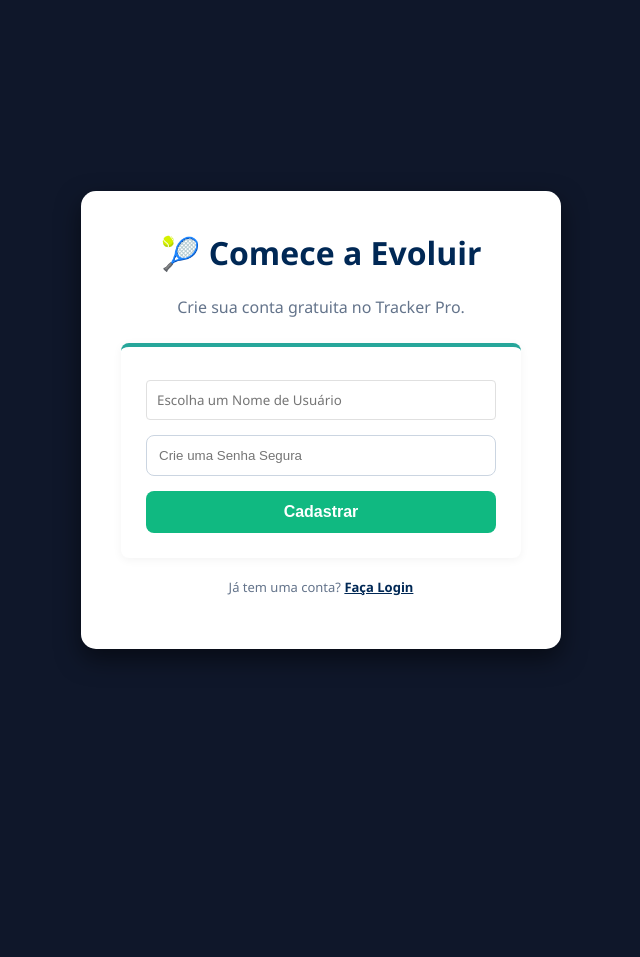
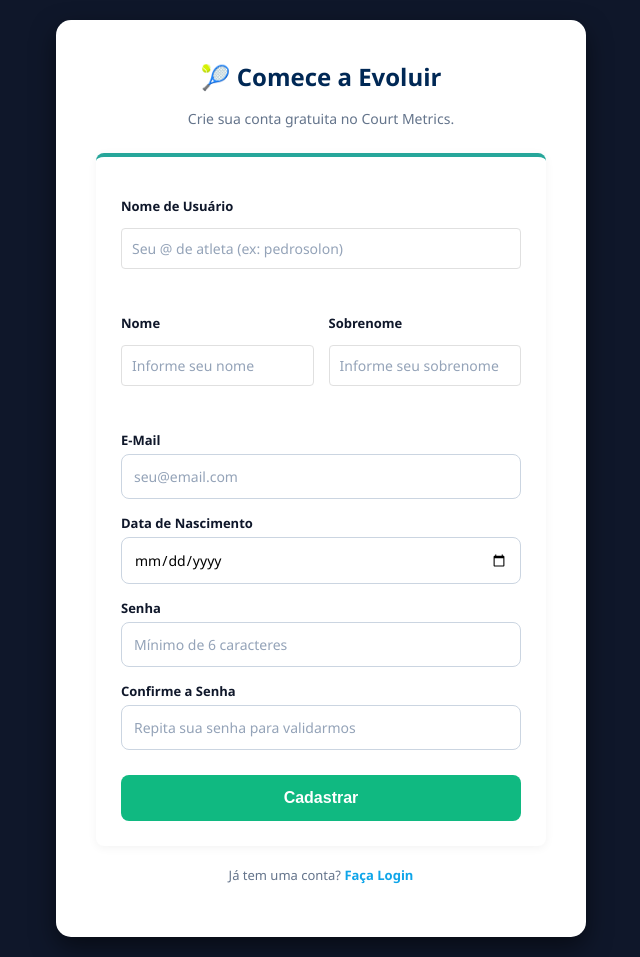
Before and after one commit to pedrosolonassis/court_metrics, a Flask app: page /register in a window 1280 px wide. Shown: the whole page, without its empty margins (319-959 px from the left). Before the commit the page ends 657 px from the top, so only its background shows below. Run offline with Flask 3, Linux system fonts and the light colour scheme.

Commit message:
feat: mudancas no cadastro

```diff
--- a/app.py
+++ b/app.py
@@ -13,12 +13,16 @@ def create_db():
     conn = sqlite3.connect("database.db")
     c = conn.cursor()
 
-    # 1. CRIA A TABELA DE USUÁRIOS
+    # 1. CRIA A TABELA DE USUÁRIOS (Atualizada com novos campos)
     c.execute("""
     CREATE TABLE IF NOT EXISTS users (
         id INTEGER PRIMARY KEY AUTOINCREMENT,
         username TEXT UNIQUE NOT NULL,
-        password TEXT NOT NULL
+        password TEXT NOT NULL,
+        first_name TEXT,
+        last_name TEXT,
+        email TEXT,
+        birth_date TEXT
     )
     """)
 
@@ -70,6 +74,14 @@ def create_db():
     except sqlite3.OperationalError:
         pass
 
+    # Migração silenciosa para os novos campos de usuário
+    novos_campos_usuario = ['first_name', 'last_name', 'email', 'birth_date']
+    for campo in novos_campos_usuario:
+        try:
+            c.execute(f"ALTER TABLE users ADD COLUMN {campo} TEXT")
+        except sqlite3.OperationalError:
+            pass
+
     conn.commit()
     conn.close()
 
@@ -89,20 +101,34 @@ def login_required(f):
 def register():
     if request.method == "POST":
         username = request.form["username"]
+        first_name = request.form["first_name"]
+        last_name = request.form["last_name"]
+        email = request.form["email"]
+        birth_date = request.form["birth_date"]
         password = request.form["password"]
+        confirm_password = request.form["confirm_password"]
+
+        # VALIDAÇÕES DE SENHA
+        if password != confirm_password:
+            return render_template("register.html", error="As senhas não coincidem.")
+        if len(password) < 6:
+            return render_template("register.html", error="A senha deve ter no mínimo 6 caracteres.")
 
         conn = sqlite3.connect("database.db")
         c = conn.cursor()
 
-        # Verifica se o usuário já existe
-        c.execute("SELECT * FROM users WHERE username = ?", (username,))
+        # Verifica se o usuário ou e-mail já existe
+        c.execute("SELECT * FROM users WHERE username = ? OR email = ?", (username, email))
         if c.fetchone():
             conn.close()
-            return render_template("register.html", error="Este nome de usuário já existe.")
+            return render_template("register.html", error="Este Nome de Usuário ou E-mail já está em uso.")
 
-        # Cria o usuário com senha criptografada
+        # Cria o usuário com senha criptografada e novos campos
         hashed_password = generate_password_hash(password)
-        c.execute("INSERT INTO users (username, password) VALUES (?, ?)", (username, hashed_password))
+        c.execute("""
+            INSERT INTO users (username, password, first_name, last_name, email, birth_date)
+            VALUES (?, ?, ?, ?, ?, ?)
+        """, (username, hashed_password, first_name, last_name, email, birth_date))
         new_user_id = c.lastrowid
 
         # MIGRAÇÃO INTELIGENTE: A primeira conta herda os jogos antigos que estavam sem dono
--- a/templates/register.html
+++ b/templates/register.html
@@ -2,34 +2,76 @@
 <html lang="pt-BR">
 <head>
     <meta charset="UTF-8">
+    <meta name="viewport" content="width=device-width, initial-scale=1.0">
     <title>Cadastro - Court Metrics</title>
     <link rel="stylesheet" href="{{ url_for('static', filename='style.css') }}">
     <style>
-        body { background: #0f172a; display: flex; align-items: center; justify-content: center; height: 100vh; margin: 0; font-family: 'Segoe UI', Tahoma, sans-serif; }
-        .auth-card { background: white; padding: 40px; border-radius: 15px; width: 100%; max-width: 400px; box-shadow: 0 10px 25px rgba(0,0,0,0.5); text-align: center; }
-        .auth-card h1 { color: #002855; margin-top: 0; }
-        .form-control { width: 100%; padding: 12px; border: 1px solid #cbd5e1; border-radius: 8px; margin-bottom: 15px; box-sizing: border-box; outline: none; }
-        .form-control:focus { border-color: #002855; }
-        .btn-auth { background: #10b981; color: white; width: 100%; padding: 12px; border: none; border-radius: 8px; font-weight: bold; font-size: 16px; cursor: pointer; transition: 0.2s; }
+        body { background: #0f172a; display: flex; align-items: center; justify-content: center; min-height: 100vh; margin: 0; font-family: 'Segoe UI', Tahoma, sans-serif; padding: 20px; box-sizing: border-box; }
+        .auth-card { background: white; padding: 40px; border-radius: 15px; width: 100%; max-width: 450px; box-shadow: 0 10px 25px rgba(0,0,0,0.5); text-align: center; }
+        .auth-card h1 { color: #002855; margin-top: 0; font-size: 24px; }
+
+        .form-group { text-align: left; margin-bottom: 15px; }
+        .form-label { display: block; font-size: 13px; font-weight: bold; color: #0f172a; margin-bottom: 5px; }
+        .form-control { width: 100%; padding: 12px; border: 1px solid #cbd5e1; border-radius: 8px; box-sizing: border-box; outline: none; font-family: inherit; font-size: 14px; transition: 0.2s; }
+        .form-control:focus { border-color: #0ea5e9; box-shadow: 0 0 0 3px rgba(14, 165, 233, 0.1); }
+        .form-control::placeholder { color: #94a3b8; }
+
+        .grid-2 { display: grid; grid-template-columns: 1fr 1fr; gap: 15px; }
+
+        .btn-auth { background: #10b981; color: white; width: 100%; padding: 14px; border: none; border-radius: 8px; font-weight: bold; font-size: 16px; cursor: pointer; transition: 0.2s; margin-top: 10px;}
         .btn-auth:hover { background: #059669; }
-        .error-msg { background: #fee2e2; color: #b91c1c; padding: 10px; border-radius: 8px; margin-bottom: 15px; font-size: 13px; font-weight: bold; }
+        .error-msg { background: #fee2e2; color: #b91c1c; padding: 12px; border-radius: 8px; margin-bottom: 20px; font-size: 13px; font-weight: bold; }
     </style>
 </head>
 <body>
     <div class="auth-card">
         <h1>🎾 Comece a Evoluir</h1>
-        <p style="color: #64748b; margin-bottom: 25px;">Crie sua conta gratuita no Tracker Pro.</p>
+        <p style="color: #64748b; margin-bottom: 25px; font-size: 14px;">Crie sua conta gratuita no Court Metrics.</p>
 
         {% if error %}
             <div class="error-msg">{{ error }}</div>
         {% endif %}
 
         <form method="POST">
-            <input type="text" name="username" class="form-control" placeholder="Escolha um Nome de Usuário" required>
-            <input type="password" name="password" class="form-control" placeholder="Crie uma Senha Segura" required>
+            <div class="form-group">
+                <label class="form-label">Nome de Usuário</label>
+                <input type="text" name="username" class="form-control" placeholder="Seu @ de atleta (ex: pedrosolon)" required>
+            </div>
+
+            <div class="grid-2">
+                <div class="form-group">
+                    <label class="form-label">Nome</label>
+                    <input type="text" name="first_name" class="form-control" placeholder="Informe seu nome" required>
+                </div>
+                <div class="form-group">
+                    <label class="form-label">Sobrenome</label>
+                    <input type="text" name="last_name" class="form-control" placeholder="Informe seu sobrenome" required>
+                </div>
+            </div>
+
+            <div class="form-group">
+                <label class="form-label">E-Mail</label>
+                <input type="email" name="email" class="form-control" placeholder="seu@email.com" required>
+            </div>
+
+            <div class="form-group">
+                <label class="form-label">Data de Nascimento</label>
+                <input type="date" name="birth_date" class="form-control" required>
+            </div>
+
+            <div class="form-group">
+                <label class="form-label">Senha</label>
+                <input type="password" name="password" class="form-control" placeholder="Mínimo de 6 caracteres" minlength="6" required>
+            </div>
+
+            <div class="form-group">
+                <label class="form-label">Confirme a Senha</label>
+                <input type="password" name="confirm_password" class="form-control" placeholder="Repita sua senha para validarmos" minlength="6" required>
+            </div>
+
             <button type="submit" class="btn-auth">Cadastrar</button>
         </form>
-        <p style="margin-top: 20px; font-size: 13px; color: #64748b;">Já tem uma conta? <a href="/login" style="color: #002855; font-weight: bold;">Faça Login</a></p>
+        <p style="margin-top: 20px; font-size: 13px; color: #64748b;">Já tem uma conta? <a href="/login" style="color: #0ea5e9; font-weight: bold; text-decoration: none;">Faça Login</a></p>
     </div>
 </body>
 </html>
```
Also changed, not shown: database.db.
